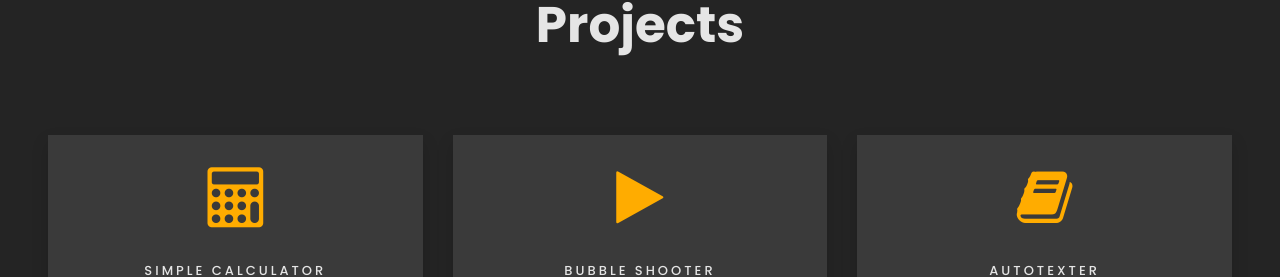
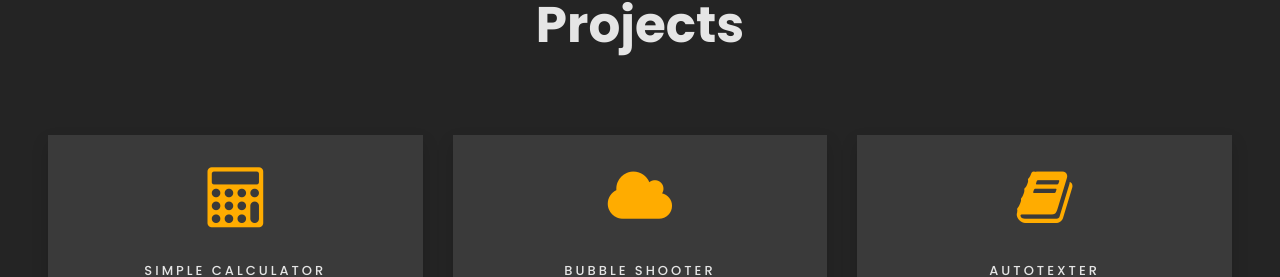
Before and after one commit to shu6h4m/s, a plain HTML site: page index.html in a window 1280 px wide. Shown: the part 3892-4169 px from the top of the page. Drawn offline with Linux system fonts and the light colour scheme; a script that the page names is missing; files whose address does not match are found by name.

Commit message:
Update index.html

```diff
--- a/index.html
+++ b/index.html
@@ -295,7 +295,7 @@
 				<div class="col-md-4 text-center d-flex mx-auto ftco-animate">
 					<a href="https://shu6h4m.github.io/Bubble_Shooter/" target="_blank" class="services-1 shadow">
 						<span class="icon">
-							<i class="icon-play"></i>
+							<i class="icon-cloud"></i>
 						</span>
 						<div class="desc">
 							<h3 class="mb-4">Bubble Shooter</h3>
```
